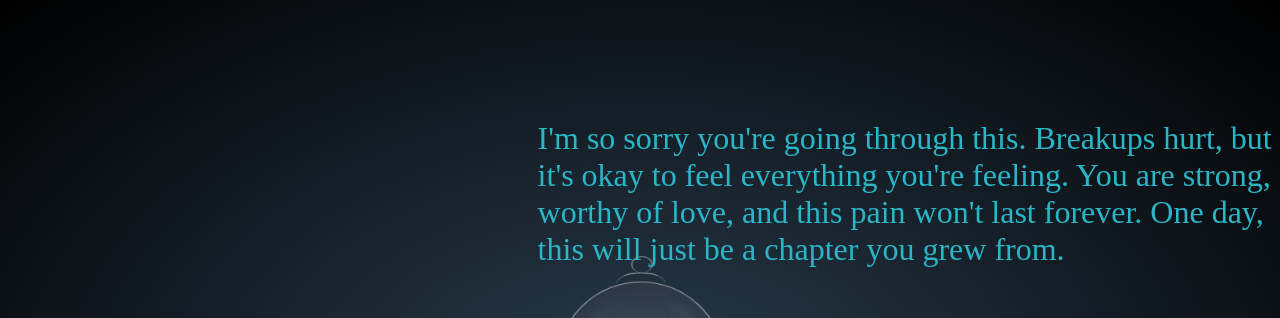
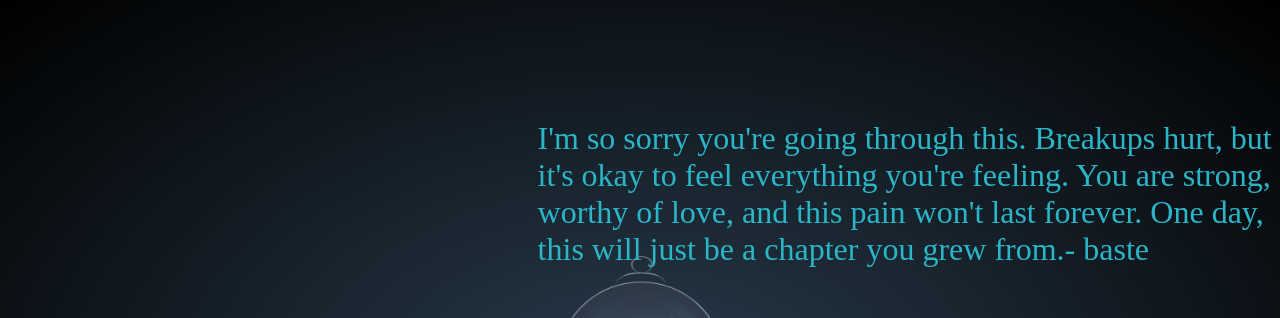
Before and after one commit to baste321/baste321.github.io, a plain HTML site: page index.html in a window 1280 px wide. Shown: the top 318 px of the page. Drawn offline with Linux system fonts and the light colour scheme.

Commit message:
index.html

```diff
--- a/index.html
+++ b/index.html
@@ -16,7 +16,7 @@
 
   <body>
 
-    <p class="text">I'm so sorry you're going through this. Breakups hurt, but it's okay to feel everything you're feeling. You are strong, worthy of love, and this pain won't last forever. One day, this will just be a chapter you grew from.
+    <p class="text">I'm so sorry you're going through this. Breakups hurt, but it's okay to feel everything you're feeling. You are strong, worthy of love, and this pain won't last forever. One day, this will just be a chapter you grew from.- baste
  </p>
 
     <div id="castle">
```
